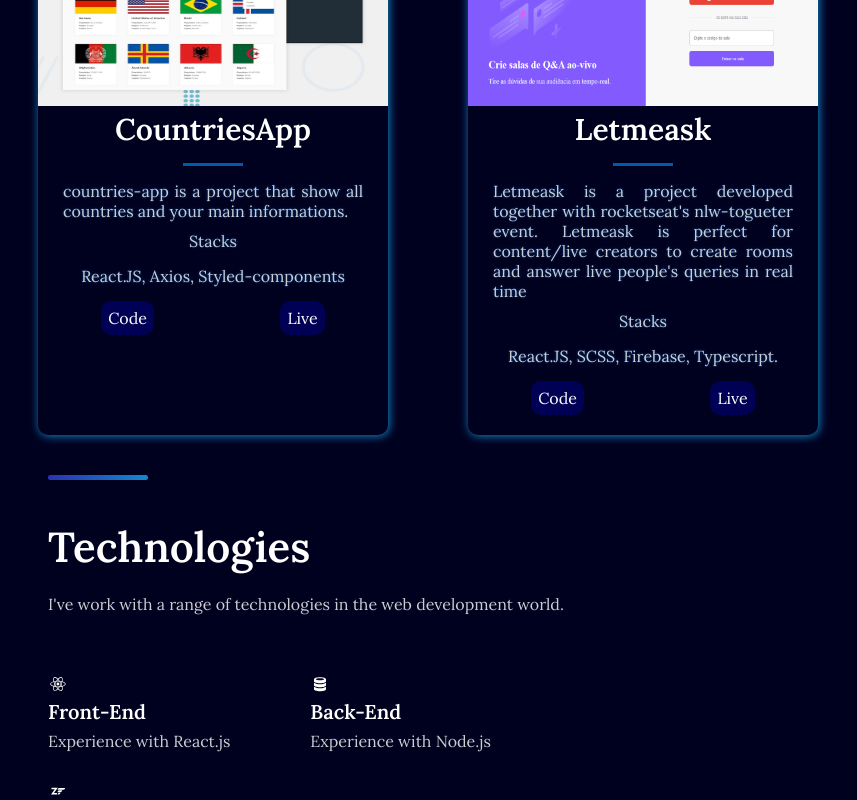
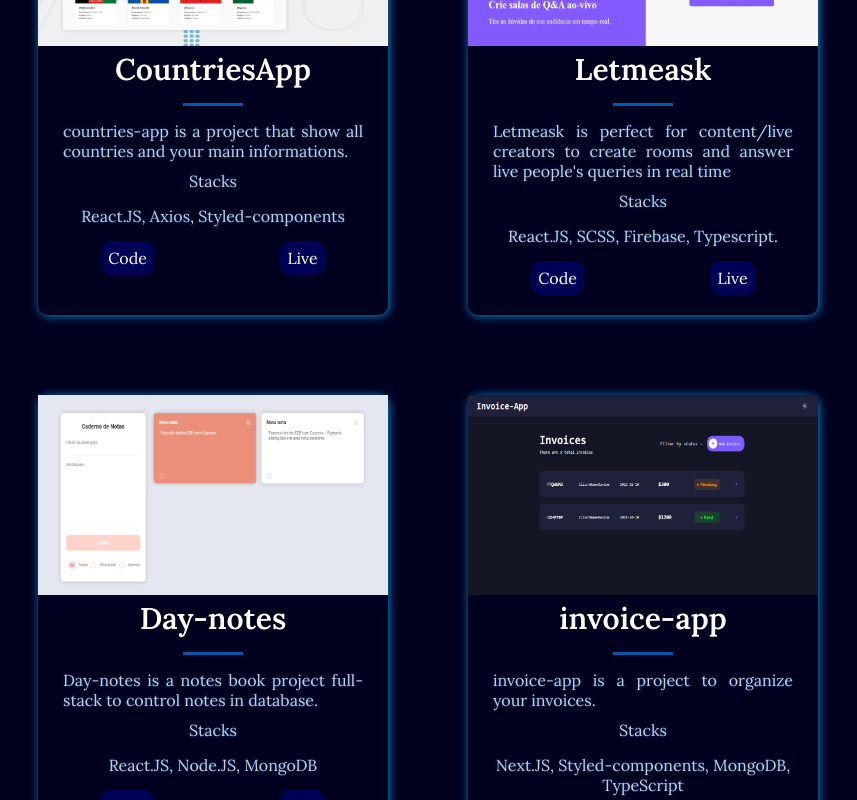
Before and after one commit to Wesley-wsl/portfolio, a React (Create React App) app: page / in a window 1280 px wide. Shown: the part 1380-2180 px from the top of the page, without its empty margins (212-1069 px from the left). Built offline with nearby package versions, Linux system fonts and the light colour scheme.

Commit message:
:hammer: added new projects

```diff
--- a/src/projects/projects.js
+++ b/src/projects/projects.js
@@ -2,12 +2,14 @@
 import weatherApp from '../assets/weatherapp.png';
 import cinetrending from '../assets/cinetrending.png';
 import letmeask from '../assets/letmeask.png';
+import daynotes from '../assets/daynotes.png';
+import invoiceApp from '../assets/invoiceApp.png';
 
 export const projects = [
     {
         name: 'WeatherApp',
         description:
-            'WeatherApp Web is a simple weather app that uses an OpenWeatherMap API to fetch the temperature of places in the world and their weather data such as: humidity, wind, pressure and temperature.',
+            'WeatherApp Web is a weather app that fetch the temperature of places in the world and their weather datas.',
         stacks: 'React.JS, Axios, Styled-components.',
         img: weatherApp,
         live: 'https://weatherappwsl.netlify.app',
@@ -34,10 +36,27 @@
     {
         name: 'Letmeask',
         description:
-            "Letmeask is a project developed together with rocketseat's nlw-togueter event. Letmeask is perfect for content/live creators to create rooms and answer live people's queries in real time",
+            "Letmeask is perfect for content/live creators to create rooms and answer live people's queries in real time",
         stacks: 'React.JS, SCSS, Firebase, Typescript.',
         img: letmeask,
         live: 'https://letmeask-wsl.netlify.app',
         source: 'https://github.com/Wesley-wsl/letMeAsk.git',
     },
+    {
+        name: 'Day-notes',
+        description:
+            'Day-notes is a notes book project full-stack to control notes in database.',
+        stacks: 'React.JS, Node.JS, MongoDB',
+        img: daynotes,
+        live: 'https://day-notes.netlify.app',
+        source: 'https://github.com/Wesley-wsl/day-notes',
+    },
+    {
+        name: 'invoice-app',
+        description: 'invoice-app is a project to organize your invoices.',
+        stacks: 'Next.JS, Styled-components, MongoDB, TypeScript',
+        img: invoiceApp,
+        live: 'https://invoice-app-weld.vercel.app',
+        source: 'https://github.com/Wesley-wsl/invoice-app',
+    },
 ];
```
Also changed, not shown: src/assets/daynotes.png (added), src/assets/invoiceApp.png (added).
